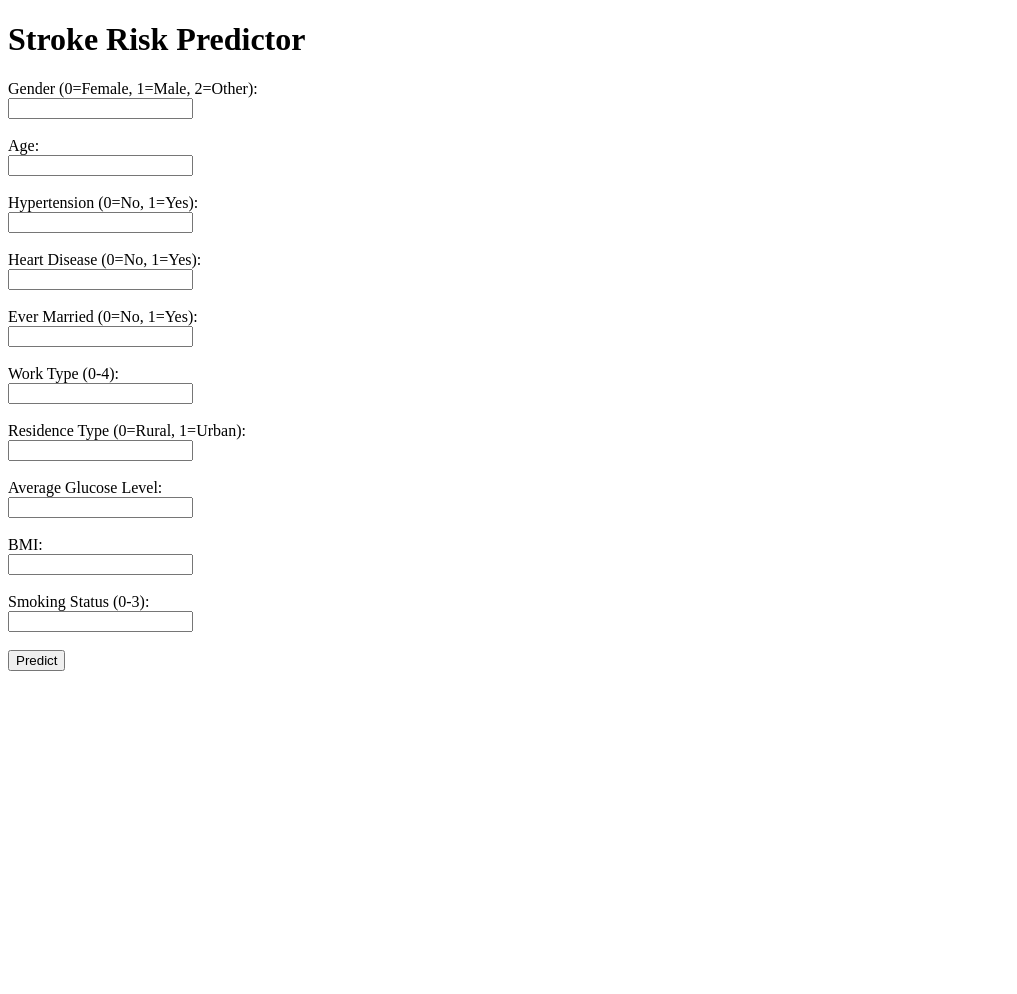
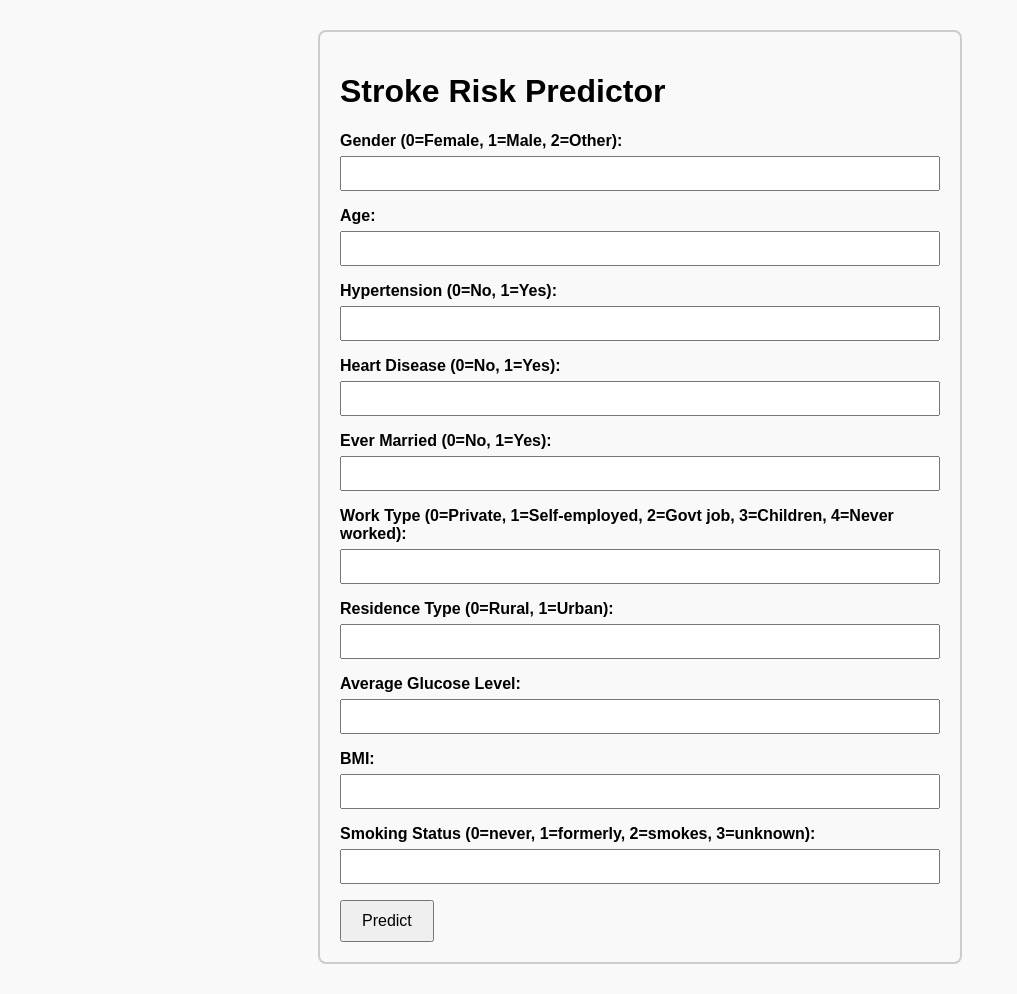
Before and after one commit to IsseHayatu/stroke-predictor, a Flask app: page / in a window 1280 px wide. Shown: the whole page, without its empty margins (0-1017 px from the left). Before the commit the page ends 671 px from the top, so only its background shows below. Run offline with Flask 3, Linux system fonts and the light colour scheme; parts of the project's set-up code (start-up, migrations or seed data) failed here and were passed over.

```diff
--- a/app.py
+++ b/app.py
@@ -1,60 +1,51 @@
+# app.py (Improved for local Flask use)
 from flask import Flask, request, render_template
 import numpy as np
 import pandas as pd
 import pickle
 from tensorflow.keras.models import load_model
 
-# Initialize the app
 app = Flask(__name__)
 
 # Load model and scaler
-model = load_model('stroke_model.h5')
-scaler = pickle.load(open('scaler.pkl', 'rb'))
+model = load_model("stroke_model.h5")
+scaler = pickle.load(open("scaler.pkl", "rb"))
 
-# Home route
-@app.route('/')
+@app.route("/")
 def home():
-    return render_template('index.html')
+    return render_template("index.html")
 
-# Predict route
-@app.route('/predict', methods=['POST'])
+@app.route("/predict", methods=["POST"])
 def predict():
     try:
-        # Collect inputs
-        gender = int(request.form['gender'])
-        age = float(request.form['age'])
-        hypertension = int(request.form['hypertension'])
-        heart_disease = int(request.form['heart_disease'])
-        ever_married = int(request.form['ever_married'])
-        work_type = int(request.form['work_type'])
-        Residence_type = int(request.form['Residence_type'])  # NOTE: keep capital R here
-        avg_glucose_level = float(request.form['avg_glucose_level'])
-        bmi = float(request.form['bmi'])
-        smoking_status = int(request.form['smoking_status'])
+        data = [
+            int(request.form['gender']),
+            float(request.form['age']),
+            int(request.form['hypertension']),
+            int(request.form['heart_disease']),
+            int(request.form['ever_married']),
+            int(request.form['work_type']),
+            int(request.form['Residence_type']),  # Use capital 'R' to match training feature
+            float(request.form['avg_glucose_level']),
+            float(request.form['bmi']),
+            int(request.form['smoking_status'])
+        ]
 
-        # Input order must match scaler training order
-        input_data = pd.DataFrame([[
-            gender, age, hypertension, heart_disease, ever_married,
-            work_type, Residence_type, avg_glucose_level, bmi, smoking_status
-        ]], columns=[
-            'gender', 'age', 'hypertension', 'heart_disease', 'ever_married',
-            'work_type', 'Residence_type', 'avg_glucose_level', 'bmi', 'smoking_status'
-        ])
+        columns = ["gender", "age", "hypertension", "heart_disease", "ever_married",
+                   "work_type", "Residence_type", "avg_glucose_level", "bmi", "smoking_status"]
+        df = pd.DataFrame([data], columns=columns)
 
-        # Scale input and reshape
-        input_scaled = scaler.transform(input_data)
-        reshaped = input_scaled.reshape((1, 10, 1))
+        scaled = scaler.transform(df)
+        reshaped = scaled.reshape((scaled.shape[0], scaled.shape[1], 1))
 
-        # Predict
-        prediction = model.predict(reshaped, batch_size=1)
-        risk = np.argmax(prediction, axis=1)[0]
-        risk_label = {0: 'Low Risk', 1: 'Medium Risk', 2: 'High Risk'}
+        pred = model.predict(reshaped, batch_size=1)
+        risk = np.argmax(pred, axis=1)[0]
 
-        return render_template('index.html', prediction=f'Stroke Risk: {risk_label[risk]}')
+        label = {0: 'Low Risk', 1: 'Medium Risk', 2: 'High Risk'}
+        return render_template("index.html", prediction=f"Stroke Risk: {label[risk]}")
 
     except Exception as e:
-        return render_template('index.html', prediction=f"An error occurred during prediction: {str(e)}")
+        return render_template("index.html", prediction=f"Error: {str(e)}")
 
-# Run app
-if __name__ == "__main__":
+if __name__ == '__main__':
     app.run(debug=True)
--- a/templates/index.html
+++ b/templates/index.html
@@ -2,45 +2,76 @@
 <html>
 <head>
     <title>Stroke Risk Prediction</title>
+    <style>
+        body {
+            font-family: Arial, sans-serif;
+            max-width: 600px;
+            margin: 30px auto;
+            padding: 20px;
+            border: 2px solid #ccc;
+            border-radius: 8px;
+            background-color: #f9f9f9;
+        }
+        label {
+            font-weight: bold;
+        }
+        input[type="number"] {
+            width: 100%;
+            padding: 8px;
+            margin: 6px 0 16px 0;
+            box-sizing: border-box;
+        }
+        input[type="submit"] {
+            padding: 10px 20px;
+            font-size: 16px;
+        }
+        .result {
+            margin-top: 20px;
+            padding: 12px;
+            font-weight: bold;
+            background-color: #e7f3e7;
+            border-left: 5px solid #4CAF50;
+        }
+    </style>
 </head>
 <body>
-    <h1><b>Stroke Risk Predictor</b></h1>
+    <h1>Stroke Risk Predictor</h1>
     <form action="/predict" method="POST">
-        <label>Gender (0=Female, 1=Male, 2=Other):</label><br>
-        <input type="number" name="gender" required><br><br>
+        <label>Gender (0=Female, 1=Male, 2=Other):</label>
+        <input type="number" name="gender" required>
 
-        <label>Age:</label><br>
-        <input type="number" name="age" required><br><br>
+        <label>Age:</label>
+        <input type="number" name="age" required>
 
-        <label>Hypertension (0=No, 1=Yes):</label><br>
-        <input type="number" name="hypertension" required><br><br>
+        <label>Hypertension (0=No, 1=Yes):</label>
+        <input type="number" name="hypertension" required>
 
-        <label>Heart Disease (0=No, 1=Yes):</label><br>
-        <input type="number" name="heart_disease" required><br><br>
+        <label>Heart Disease (0=No, 1=Yes):</label>
+        <input type="number" name="heart_disease" required>
 
-        <label>Ever Married (0=No, 1=Yes):</label><br>
-        <input type="number" name="ever_married" required><br><br>
+        <label>Ever Married (0=No, 1=Yes):</label>
+        <input type="number" name="ever_married" required>
 
-        <label>Work Type (0-4):</label><br>
-        <input type="number" name="work_type" required><br><br>
+        <label>Work Type (0=Private, 1=Self-employed, 2=Govt job, 3=Children, 4=Never worked):</label>
+        <input type="number" name="work_type" required>
 
-        <label>Residence Type (0=Rural, 1=Urban):</label><br>
-        <input type="number" name="Residence_type" required><br><br>
+        <label>Residence Type (0=Rural, 1=Urban):</label>
+        <input type="number" name="Residence_type" required>
 
-        <label>Average Glucose Level:</label><br>
-        <input type="number" step="0.01" name="avg_glucose_level" required><br><br>
+        <label>Average Glucose Level:</label>
+        <input type="number" step="0.01" name="avg_glucose_level" required>
 
-        <label>BMI:</label><br>
-        <input type="number" step="0.1" name="bmi" required><br><br>
+        <label>BMI:</label>
+        <input type="number" step="0.1" name="bmi" required>
 
-        <label>Smoking Status (0-3):</label><br>
-        <input type="number" name="smoking_status" required><br><br>
+        <label>Smoking Status (0=never, 1=formerly, 2=smokes, 3=unknown):</label>
+        <input type="number" name="smoking_status" required>
 
         <input type="submit" value="Predict">
     </form>
 
     {% if prediction %}
-        <h2 style="color:blue;">{{ prediction }}</h2>
+        <div class="result">Stroke Risk: {{ prediction }}</div>
     {% endif %}
 </body>
 </html>
```
Also changed, not shown: 1 other file.
